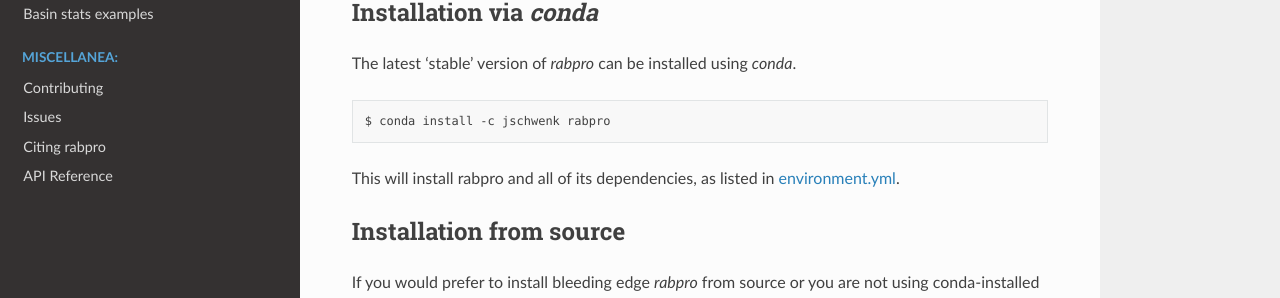
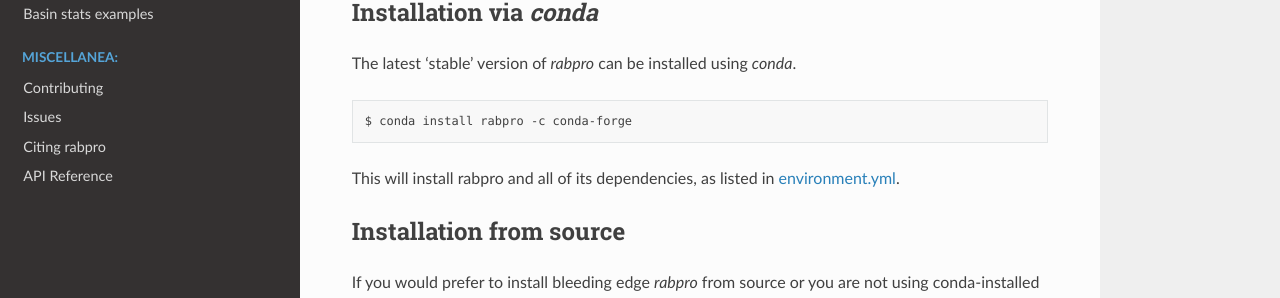
Before and after one commit to VeinsOfTheEarth/rabpro, a Sphinx documentation site: the page built from docs/source/install/index.rst, in a window 1280 px wide and 900 px high. Shown: the part 391-689 px from the top of the window. Built offline with Sphinx 7.4.7 and the Read the Docs theme 2.0.0, drawn with Linux system fonts in a browser that asks for light colours.

Commit message:
use conda-forge channel

```diff
--- a/docs/source/install/index.rst
+++ b/docs/source/install/index.rst
@@ -20,7 +20,7 @@ The latest 'stable' version of *rabpro* can be installed using `conda`.
 
 ::
 
-   $ conda install -c jschwenk rabpro
+   $ conda install rabpro -c conda-forge
 
 This will install rabpro and all of its dependencies, as listed in
 `environment.yml
```
Also changed, not shown: README.md (+1 -1 lines).
